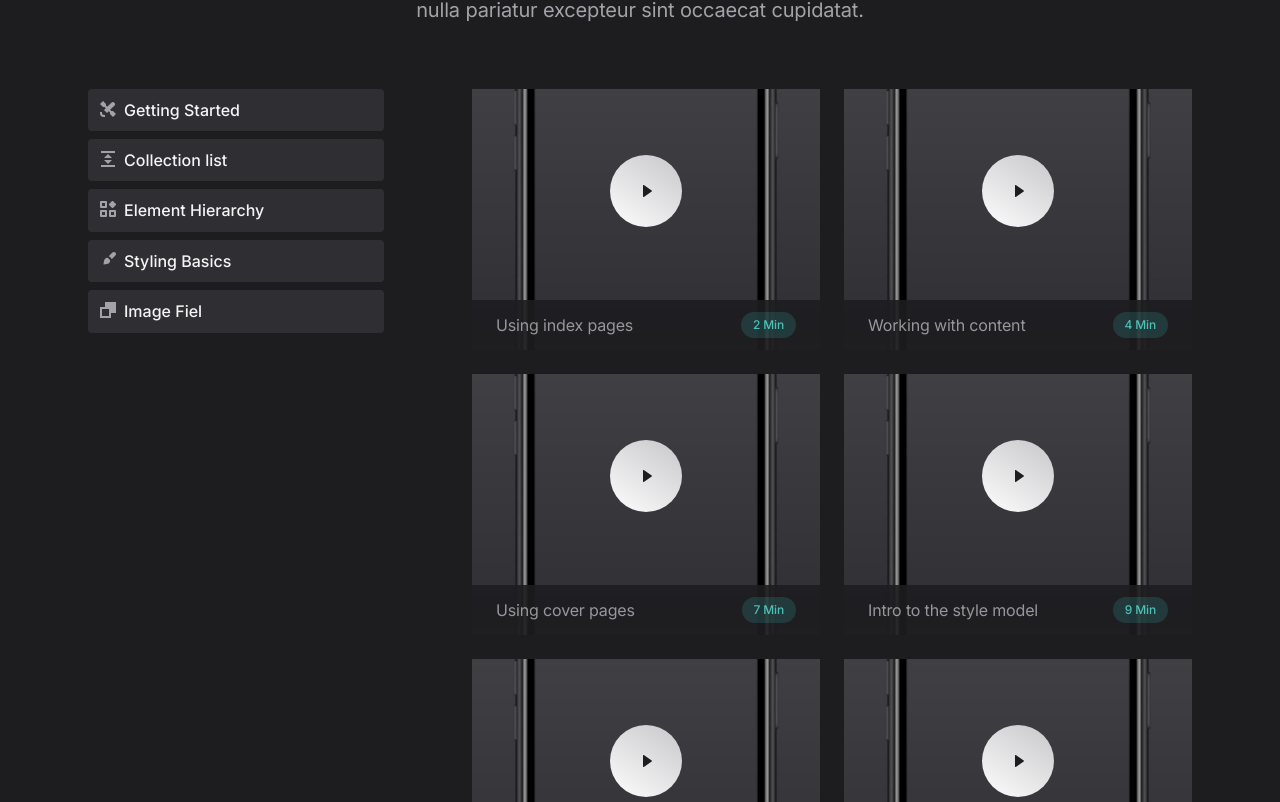
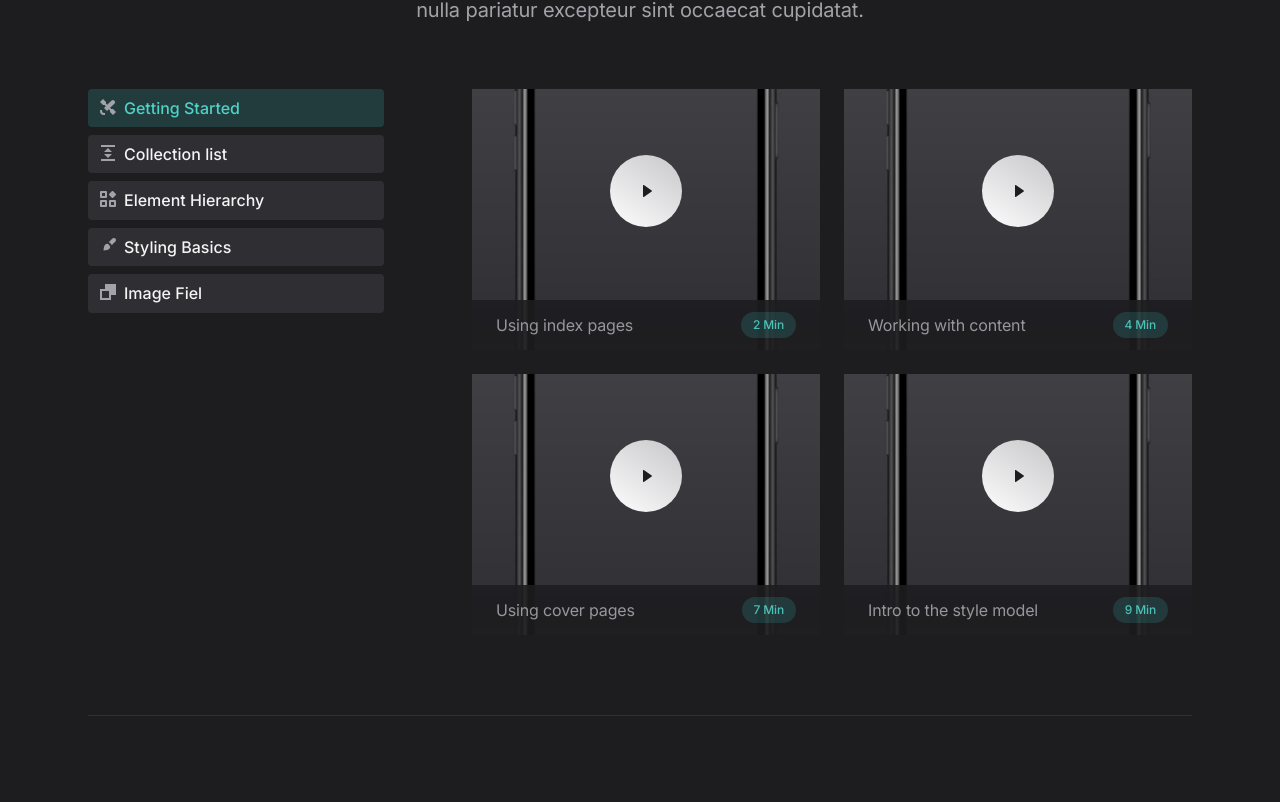
Before and after one commit to TaranIgor25/first-page, a React (Create React App) app: page / in a window 1280 px wide. Shown: the part 2478-3280 px from the top of the page. Built offline with nearby package versions, Linux system fonts and the light colour scheme.

Commit message:
feature: added sorting to the third section

```diff
--- a/src/components/Index/SecondarySection/index.tsx
+++ b/src/components/Index/SecondarySection/index.tsx
@@ -57,21 +57,12 @@ export const SecondarySection = () => {
 
   const swipesRender = infinitySwipe.map((swipe: any, iSwipe: any) => (
     <div key={iSwipe} className={style.swipe}>
-      {activeClass === iSwipe ? (
-        <img
-          src={swipe.imgSwipe}
-          alt=""
-          className={style.slideImg}
-          style={{ opacity: 1 }}
-        />
-      ) : (
-        <img
-          src={swipe.imgSwipe}
-          alt=""
-          className={style.slideImg}
-          style={{ opacity: 0.32 }}
-        />
-      )}
+      <img
+        src={swipe.imgSwipe}
+        alt=""
+        className={style.slideImg}
+        style={activeClass === iSwipe ? { opacity: 1 } : { opacity: 0.32 }}
+      />
       {activeClass === iSwipe && (
         <div className={style.btnWrap}>
           <div className={style.learnMoreBtn}>
@@ -111,10 +102,7 @@ export const SecondarySection = () => {
         </div>
         <div className={style.sliderControlSection}>
           <div className={style.sliderControlWrap}>
-            <div
-              onClick={leftSwipe}
-              className={style.sliderBtnLeft}
-            >
+            <div onClick={leftSwipe} className={style.sliderBtnLeft}>
               <span className={style.leftBtn}></span>
               <img src="./img/arrow.svg" alt="arrow" className={style.arrow} />
             </div>
--- a/src/components/Index/SecondarySection/secondarySection.module.scss
+++ b/src/components/Index/SecondarySection/secondarySection.module.scss
@@ -58,7 +58,6 @@
 .slideImg {
   width: 512px;
   height: 437px;
-  opacity: 0.32;
 }
 
 .learnMoreBtn {
--- a/src/components/Index/ThirdSection/index.tsx
+++ b/src/components/Index/ThirdSection/index.tsx
@@ -1,6 +1,7 @@
+import { useState } from "react";
 import style from "./thirdSection.module.scss";
 import Video from "./Video";
-import { videoObj } from "./videoObj";
+import { videoObj, startVideoObj } from "./videoObj";
 
 export const ThirdSection = () => {
   const liArr = [
@@ -26,17 +27,38 @@ export const ThirdSection = () => {
     },
   ];
 
+  const [renderObj, setRenderObj] = useState(startVideoObj);
+  const [highlightBtn, setHighlightBtn] = useState<number>(0);
+
+  const reRenderObj = (btnNumber: number) => {
+    const newObjArr: any = [];
+    videoObj.map((el) => {
+      if (
+        el.category.firstCategory === `${btnNumber + 1}` ||
+        el.category.secondCategory === `${btnNumber + 1}`
+      ) {
+        newObjArr.push(el);
+        setRenderObj(newObjArr);
+      }
+    });
+    setHighlightBtn(btnNumber);
+  };
+
+  const videoRender = renderObj.map((video, i) => (
+    <Video key={i} video={renderObj[i]}></Video>
+  ));
+
   const liListRender = liArr.map((li, i) => (
-    <button key={i} className={`${style.leftBlockBtn} ${style.btnHover}`}>
+    <button
+      onClick={() => reRenderObj(i)}
+      key={i}
+      className={style.leftBlockBtn + ' ' + (highlightBtn === i ? (style.btnOnClick) : (style.btnHover)) }
+      //style.leftBlockBtn + ' ' + ( highlightBtn === i && style.btnOnClick)
+    >
       <img src={li.img} alt="icon" className={style.svgThirdSection} />
       <span className={style.intoBtnSpan}>{li.text}</span>
     </button>
   ));
-
-
-  const videoRender = videoObj.map((video, i) =>
-    <Video key={i} video={videoObj[i]}></Video>
-  )
 
   return (
     <>
@@ -56,9 +78,7 @@ export const ThirdSection = () => {
             <div className={style.contentBloc}>
               <div className={style.contentBlockWrap}>
                 <div className={style.leftBlockSort}>{liListRender}</div>
-                <div className={style.rightBlockVideo}>
-                  {videoRender}
-                </div>
+                <div className={style.rightBlockVideo}>{videoRender}</div>
               </div>
             </div>
           </div>
--- a/src/components/Index/ThirdSection/thirdSection.module.scss
+++ b/src/components/Index/ThirdSection/thirdSection.module.scss
@@ -38,7 +38,7 @@
 
 .leftBlockBtn {
   display: flex;
-  padding: 0.75rem 0.75rem;
+  padding: 10px 12px;
   border: none;
   margin-bottom: 0.5rem;
   border-radius: 0.25rem;
@@ -46,7 +46,7 @@
   color: $main-font-color;
 }
 
-.btnHover:hover {
+.leftBlockBtn:hover {
   background-color: rgb(64,63,69);
   transition-duration: .15s;
   cursor: pointer;
@@ -55,6 +55,10 @@
 .btnOnClick {
   background-color: rgb(34,60,62);
   color: $hover-btn-color;
+}
+
+.btnOnClick:hover {
+  background-color: rgb(46, 101, 105);
 }
 
 .contentBlockWrap {
--- a/src/components/Index/ThirdSection/videoObj.ts
+++ b/src/components/Index/ThirdSection/videoObj.ts
@@ -87,3 +87,38 @@ export const videoObj: IVideoBlock [] =
     }
   },
 ]
+
+export const startVideoObj: IVideoBlock [] =
+[
+  {
+    name: 'Using index pages',
+    time: '2 Min',
+    category: {
+      firstCategory: '1',
+    }
+  },
+  {
+    name: 'Working with content',
+    time: '4 Min',
+    category: {
+      firstCategory: '1',
+      secondCategory: '2',
+    }
+  },
+  {
+    name: 'Using cover pages',
+    time: '7 Min',
+    category: {
+      firstCategory: '1',
+      secondCategory: '3',
+    }
+  },
+  {
+    name: 'Intro to the style model',
+    time: '9 Min',
+    category: {
+      firstCategory: '1',
+      secondCategory: '4',
+    }
+  },
+]
```
